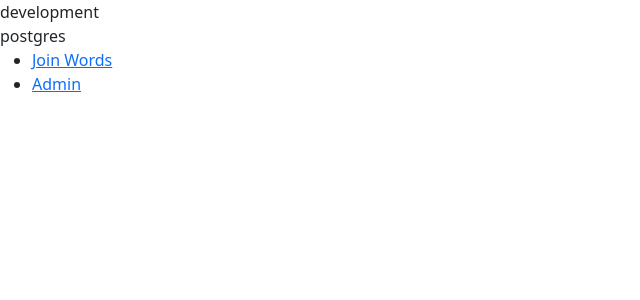
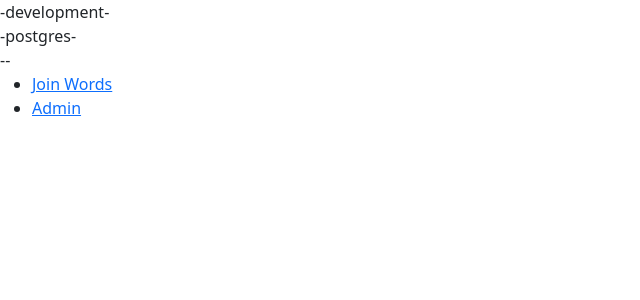
Before and after one commit to aloon/russian, a Next.js app: page / in a window 1280 px wide. Shown: the top 300 px of the page, without its empty margins (0-640 px from the left). Built offline with nearby package versions, Linux system fonts and the light colour scheme.

Commit message:
investigar sobre secrets

```diff
--- a/pages/index.js
+++ b/pages/index.js
@@ -2,14 +2,15 @@
 
 function Home() {
   let dbPasswd = "postgres"
-  if(process.env.NODE_ENV =="production") {
+  if(process.env.NODE_ENV == "production") {
     dbPasswd = process.env.DB_PASSW
   }
   return (
     <>
     <div>
-      {process.env.NODE_ENV} <br />
-      {dbPasswd}
+      -{process.env.NODE_ENV}- <br />
+      -{dbPasswd}-<br/>
+      -{process.env.DB_PASSW}-
       </div>
     <ul>
       <li>
```
